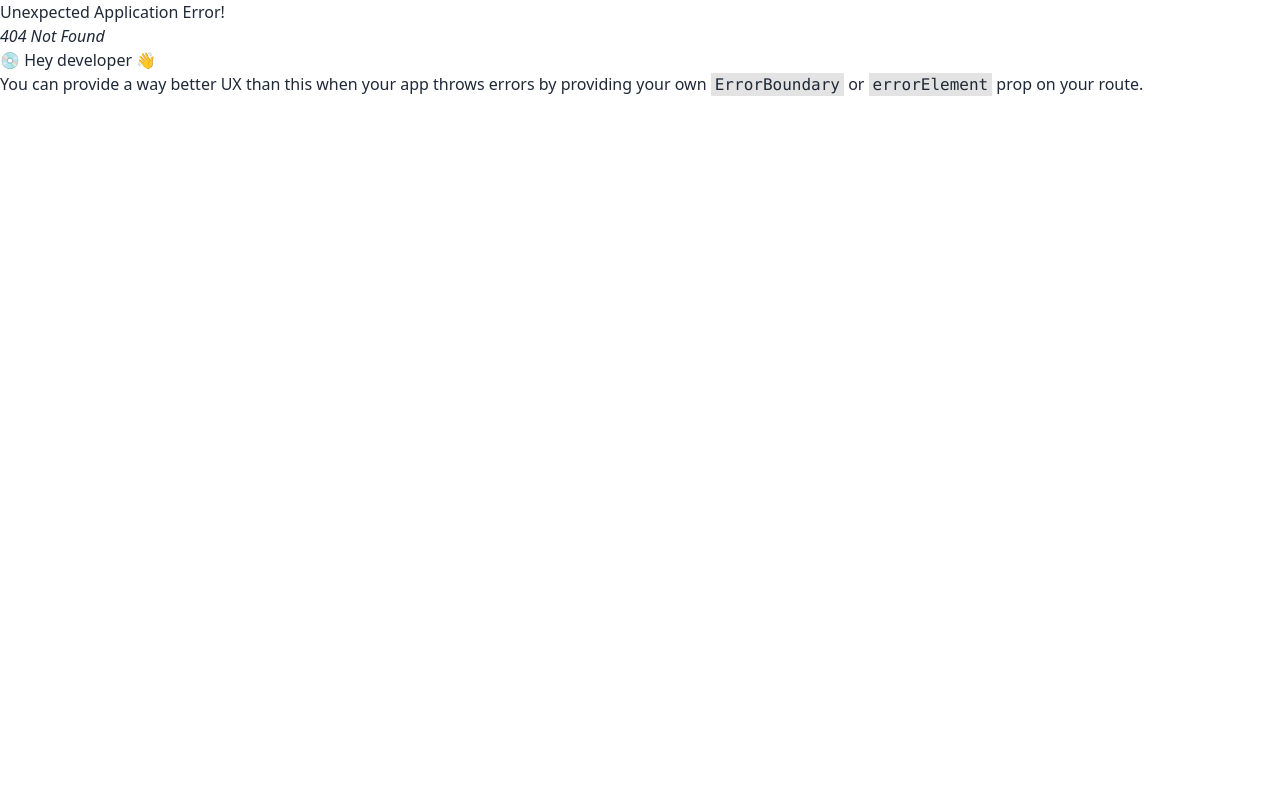
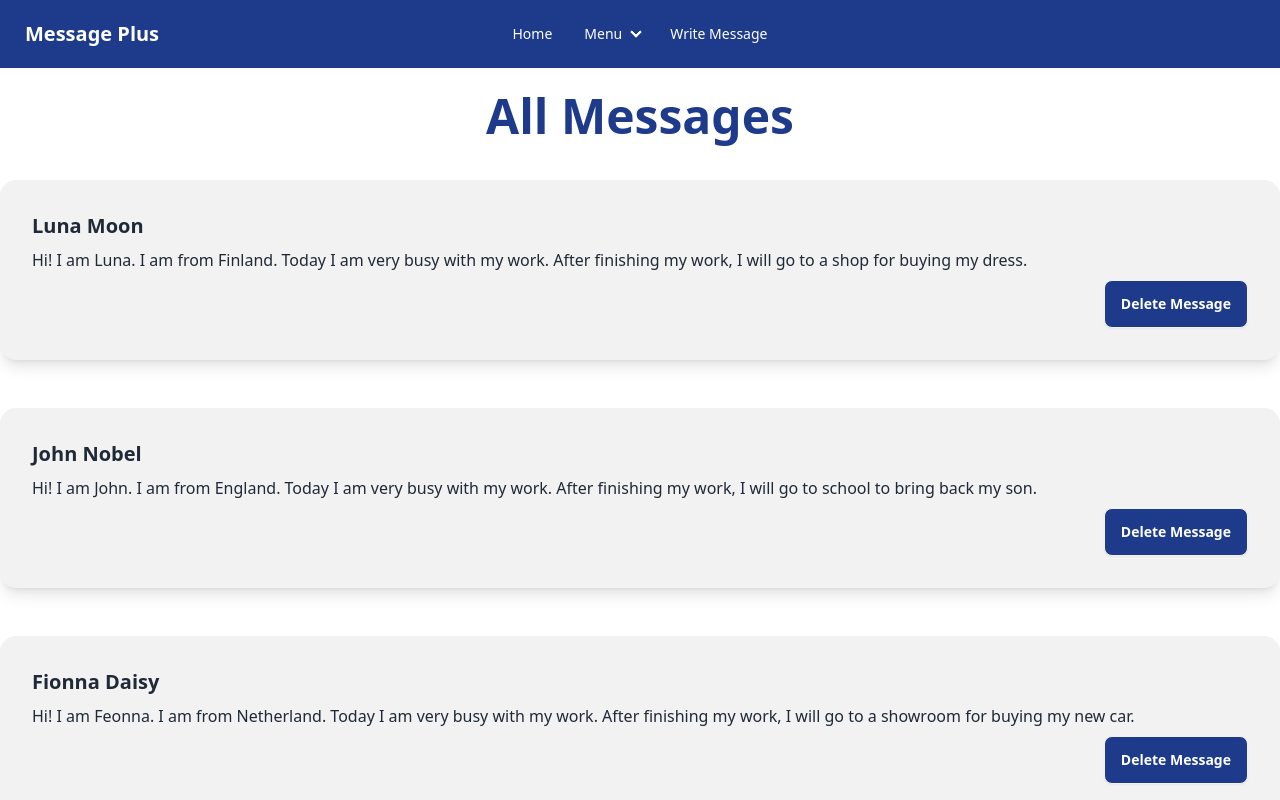
Before and after one commit to Rafiul23/task-somykoron-client, a React (Vite) app: page /messages in a window 1280 px wide. Before the commit this address had no page. Shown: the top 800 px of the page. Built offline with nearby package versions, Linux system fonts and the light colour scheme.

Commit message:
added message form functionality

```diff
--- /dev/null
+++ b/public/messages.json
@@ -0,0 +1,22 @@
+[
+    {
+        "_id": "1",
+        "name": "Luna Moon",
+        "message": "Hi! I am Luna. I am from Finland. Today I am very busy with my work. After finishing my work, I will go to a shop for buying my dress."
+    },
+    {
+        "_id": "2",
+        "name": "John Nobel",
+        "message": "Hi! I am John. I am from England. Today I am very busy with my work. After finishing my work, I will go to school to bring back my son."
+    },
+    {
+        "_id": "3",
+        "name": "Fionna Daisy",
+        "message": "Hi! I am Feonna. I am from Netherland. Today I am very busy with my work. After finishing my work, I will go to a showroom for buying my new car."
+    },
+    {
+        "_id": "4",
+        "name": "Robert Hogue",
+        "message": "Hi! I am Robert. I am from Treland. Today I am very busy with my work. After finishing my work, I will meet with my girlfriend."
+    }
+]
--- a/src/Components/MessageProvider/MessageProvider.jsx
+++ b/src/Components/MessageProvider/MessageProvider.jsx
@@ -1,4 +1,4 @@
-import { createContext, useState } from "react";
+import { createContext, useEffect, useState } from "react";
 
 
 export const MessageContext = createContext(null);
@@ -6,6 +6,13 @@ export const MessageContext = createContext(null);
 const MessageProvider = ({children}) => {
 
     const [messages, setMessages] = useState([]);
+
+    useEffect(() => {
+        fetch('messages.json')
+            .then(res => res.json())
+            .then(data => setMessages(data))
+    }, [])
+
 
     const messageInfo = {
         messages,
--- /dev/null
+++ b/src/Components/ShowMessages/ShowMessages.jsx
@@ -0,0 +1,40 @@
+import { useContext } from "react";
+import { MessageContext } from './../MessageProvider/MessageProvider';
+import Button from './../Button/Button';
+import SectionTitle from './../SectionTitile/SectionTitle';
+
+
+const ShowMessages = () => {
+
+    const { messages, setMessages } = useContext(MessageContext);
+
+
+    return (
+        <div>
+            <SectionTitle
+            title='All Messages'
+            >
+            </SectionTitle>
+            <div className="grid grid-cols-1 gap-4">
+            {
+                messages.map(message =>
+                    <div className="my-4" key={message._id}>
+                        <div className="card w-full bg-base-200 shadow-lg">
+                            <div className="card-body">
+                                <h2 className="card-title">{message.name}</h2>
+                                <p>{message.message}</p>
+                                <div className="card-actions justify-end">
+                                    <Button
+                                        title='Delete Message'
+                                    ></Button>
+                                </div>
+                            </div>
+                        </div>
+                    </div>)
+            }
+        </div>
+        </div>
+    );
+};
+
+export default ShowMessages;
--- a/src/Components/WriteMessage/WriteMessage.jsx
+++ b/src/Components/WriteMessage/WriteMessage.jsx
@@ -8,10 +8,32 @@ const WriteMessage = () => {
 
     const { messages, setMessages } = useContext(MessageContext);
 
+
+
+    function generateUniqueNumber() {
+        const timestamp = Date.now();
+        const random = Math.floor(Math.random() * 1000);
+        return timestamp.toString() + random.toString();
+    }
+
+    const _id = generateUniqueNumber();
+
     const handleMessages = e => {
         e.preventDefault();
         const name = e.target.name.value;
         const message = e.target.message.value;
+
+        const messageData = {
+            _id,
+            name,
+            message
+        };
+
+        console.log(messageData);
+
+        setMessages([...messages, messageData]);
+
+        console.log(messages);
 
         e.target.name.value = '';
         e.target.message.value = '';
@@ -22,7 +44,7 @@ const WriteMessage = () => {
             title: "Your message has been saved",
             showConfirmButton: false,
             timer: 1500
-          });
+        });
     }
 
     return (
--- a/src/Router/Router.jsx
+++ b/src/Router/Router.jsx
@@ -1,4 +1,5 @@
 import Home from '../Components/Home/Home';
+import ShowMessages from '../Components/ShowMessages/ShowMessages';
 import Users from '../Components/Users/Users';
 import WriteMessage from '../Components/WriteMessage/WriteMessage';
 import Root from './../Root/Root';
@@ -22,6 +23,10 @@ const router = createBrowserRouter([
         {
             path: '/addmessage',
             element: <WriteMessage></WriteMessage>
+        },
+        {
+            path: '/messages',
+            element: <ShowMessages></ShowMessages>
         }
       ]
     },
```
